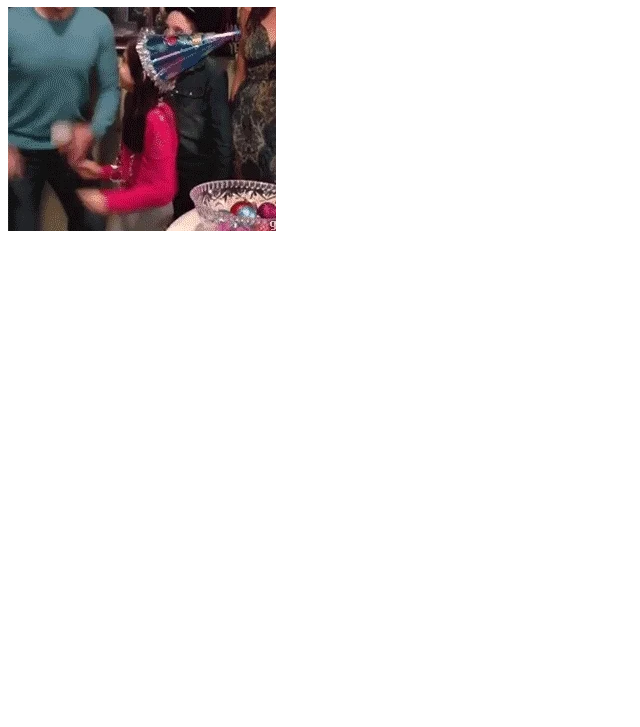
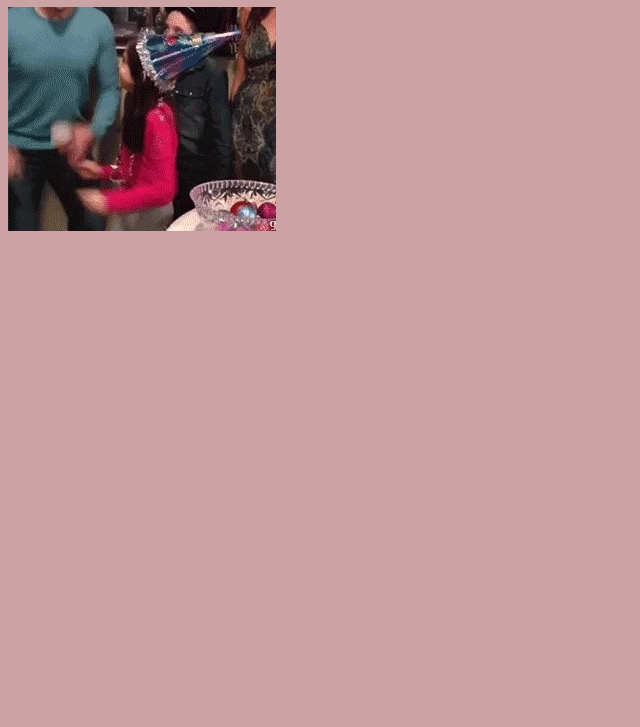
Before and after one commit to caicast/web-1-starter, a plain HTML site: page index.html in a window 1280 px wide. Shown: the part 73-800 px from the top of the page, without its empty margins (0-640 px from the left). Drawn offline with Linux system fonts and the light colour scheme.

Commit message:
changes YUH

```diff
--- a/index.html
+++ b/index.html
@@ -11,6 +11,8 @@
 
     <link rel="stylesheet" href="style.css">
 
+    <script src="script.js" defer></script>
+
     <title>Boilerplate</title>
 </head>
 <body>
--- /dev/null
+++ b/script.js
@@ -0,0 +1 @@
+console.log('🤠');
--- a/style.css
+++ b/style.css
@@ -0,0 +1,3 @@
+body{
+    background: #CCA3A5;
+}
```
